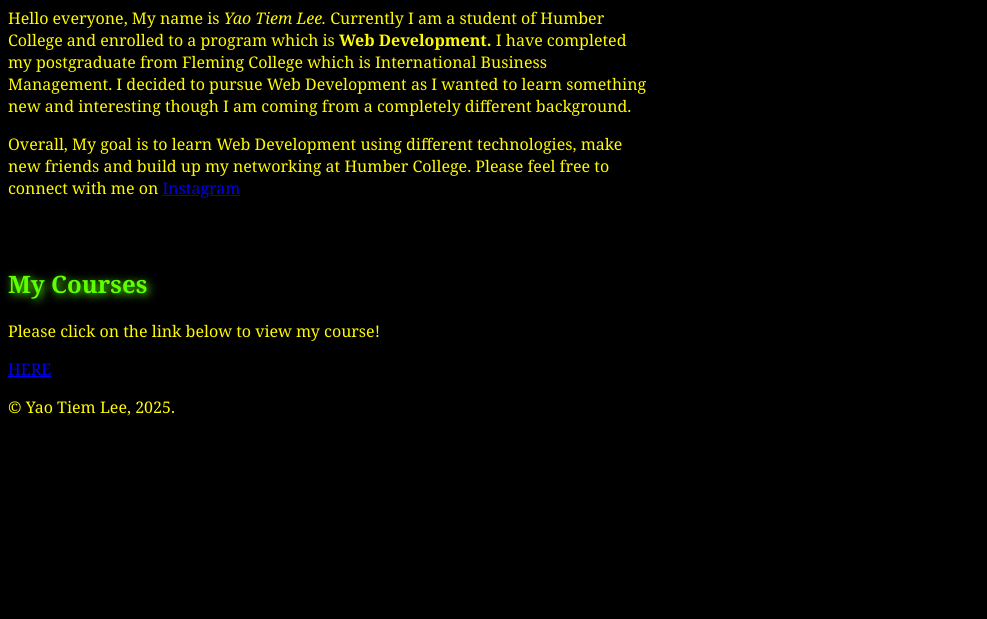
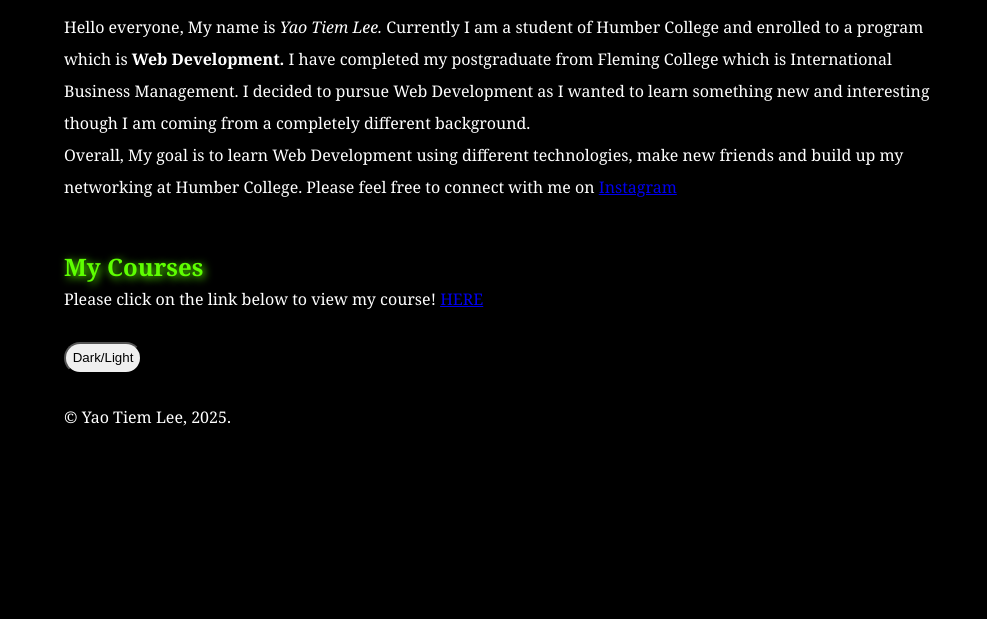
Before and after one commit to yaoolee/about-me, a plain HTML site: page index.html in a window 1280 px wide. Shown: the part 181-800 px from the top of the page, without its empty margins (0-987 px from the left). Drawn offline with Linux system fonts and the light colour scheme.

Commit message:
Implemented dark/light toggle using javascript

```diff
--- a/index.html
+++ b/index.html
@@ -12,7 +12,9 @@
     <p>Hello everyone, My name is <em>Yao Tiem Lee.</em> Currently I am a student of Humber College and enrolled to a program which is <strong> Web Development. </strong> I have completed my postgraduate from Fleming College which is International Business Management. I decided to pursue Web Development as I wanted to learn something new and interesting though I am coming from a completely different background. </p>
     <p>Overall, My goal is to learn Web Development using different technologies, make new friends and build up my networking at Humber College. Please feel free to connect with me on <a href="https://www.instagram.com/athaaii/"> Instagram</a></p>
     <h2>My Courses</h2>
-    <p>Please click on the link below to view my course!</p> <a href="#">HERE</a>
+    <p>Please click on the link below to view my course! <a href="#">HERE</a></p>
+    <button id="toggle">Dark/Light</button>
     <p>&copy; Yao Tiem Lee, 2025. </p>
+    <script src="./script.js"></script>
 </body>
 </html>
--- /dev/null
+++ b/script.js
@@ -0,0 +1,12 @@
+var body = document.querySelector('body');
+document.getElementById('toggle').addEventListener("click", mode);
+function mode(){
+    if(body.style.backgroundColor === "black"){
+        body.style.backgroundColor= "white";
+        body.style.color= "black";
+    }
+    else{
+        body.style.backgroundColor= "black";
+        body.style.color="white";
+    }
+}
--- a/style/styles.css
+++ b/style/styles.css
@@ -1,12 +1,20 @@
+*{
+    margin: 0;
+    padding: 0;
+    box-sizing: border-box;
+}
+
 body{
     color: white;
     background-color: black;
     font-family: Georgia, 'Times New Roman', Times, serif;
-
+    line-height: 2em;
+    padding: 4em;
+    width: 80%;
 }
 a:hover{
     color: red;
-
+    margin-bottom: 0.5em;
 }
 
 h1, h2 {
@@ -14,7 +22,10 @@ h1, h2 {
     text-shadow: 2px 2px 8px;
     padding-top: 2em;
 }
- p{
-    color: #FFFB00;
-    width: 40em;
- }
+
+#toggle{
+    display: block;
+    margin: 2em 0;
+    padding: 0.5em;
+    border-radius: 2em;
+}
```
